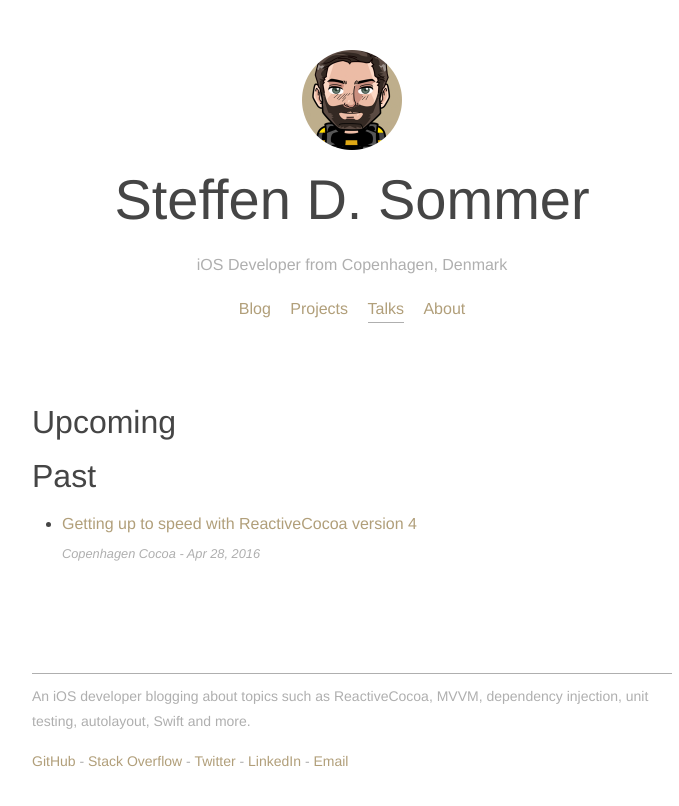
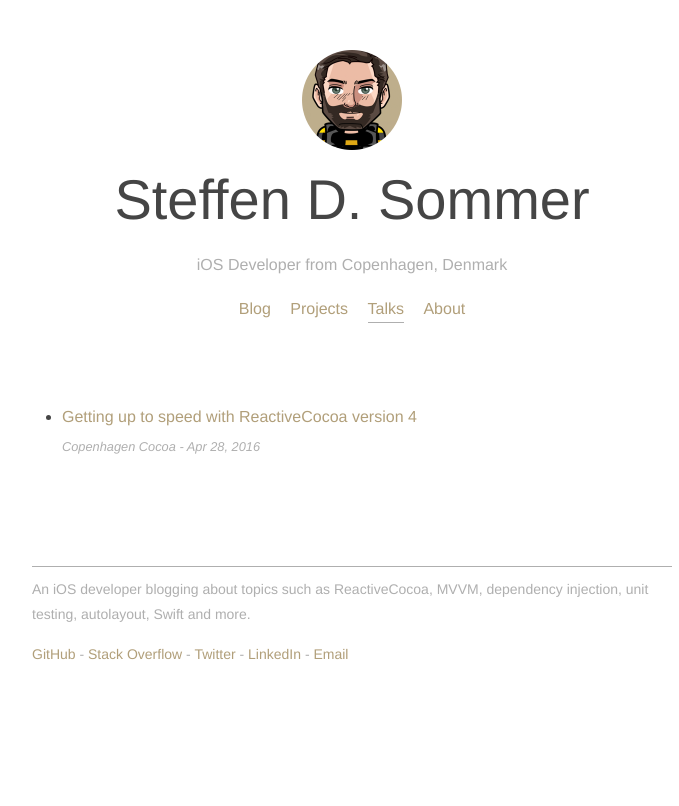
Before and after one commit to steffendsommer/steffendsommer.github.io, a Jekyll site: the page built from talks.html, in a window 1280 px wide. Shown: the top 806 px of the page, without its empty margins (288-967 px from the left). Built offline with Jekyll 4.4.1, drawn with Linux system fonts in a browser that asks for light colours; nearby versions of some CDN libraries.

```diff
--- a/_layouts/talk.html
+++ b/_layouts/talk.html
@@ -5,7 +5,7 @@
 
   <header class="post-header">
     <h1 class="post-title">{{ page.title }}</h1>
-    <p class="post-meta">{{ page.event }} - {{ page.date | date: "%b %-d, %Y" }}{% if page.external-link %} - <a href="{{ page.external-link }}" target="_blank">Event</a>{% endif %}</p>
+    <p class="post-meta">{{ page.event }} - {{ page.event-date | date: "%b %-d, %Y" }}{% if page.external-link %} - <a href="{{ page.external-link }}" target="_blank">Event</a>{% endif %}</p>
   </header>
 
   <article class="post-content">
@@ -13,7 +13,7 @@
 
     {% if page.speaker-deck-id %}
     <h1>Slides</h1>
-    <script async class="speakerdeck-embed" data-id="{{ page.speaker-deck-id }}" data-ratio="1.33333333333333" src="//speakerdeck.com/assets/embed.js"></script>
+    <script async class="speakerdeck-embed" data-id="{{ page.speaker-deck-id }}" data-ratio="1.77777777777778" src="//speakerdeck.com/assets/embed.js"></script>
     {% endif %}
 
     {% if page.related-posts %}
--- a/talks.html
+++ b/talks.html
@@ -7,25 +7,11 @@
 ---
 
 <div class="talks">
-  {% assign currentdate = site.time | date: '%s' %}
 
-  <h1>Upcoming</h1>
   <ul>
   {% for talk in site.talks | sort: "event-date" | reverse %}
-    {% assign eventdate = talk.event-date | date: '%s' %}
-    {% if eventdate >= currentdate %}
     <li><a href="{{ talk.url }}">{{ talk.title }}</a><br><span class="post-meta">{{ talk.event }} - {{ talk.event-date | date: "%b %-d, %Y" }}</span></li>
-    {% endif %}
   {% endfor %}
   </ul>
 
-  <h1>Past</h1>
-  <ul>
-    {% for talk in site.talks | sort: "event-date" | reverse %}
-      {% assign eventdate = talk.event-date | date: '%s' %}
-      {% if eventdate < currentdate %}
-      <li><a href="{{ talk.url }}">{{ talk.title }}</a><br><span class="post-meta">{{ talk.event }} - {{ talk.event-date | date: "%b %-d, %Y" }}</span></li>
-      {% endif %}
-    {% endfor %}
-  </ul>
 </div>
```
Also changed, not shown: _talks/getting-up-to-speed-with-reactivecocoa-version-4.md (+3 -2 lines).
